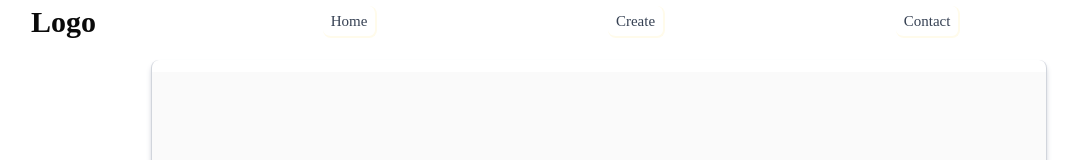
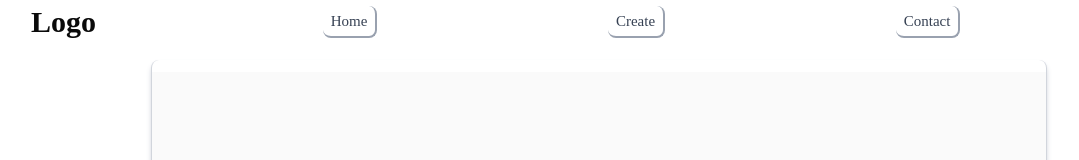
Before and after one commit to PREPMND/BlogMait, a Next.js app: page / in a window 1280 px wide. Shown: the top 160 px of the page, without its empty margins (41-1120 px from the left). Built offline with nearby package versions, Linux system fonts and the light colour scheme.

Commit message:
Aug 5, 2026, 3:23 PM

```diff
--- a/components/layout/header.tsx
+++ b/components/layout/header.tsx
@@ -21,7 +21,7 @@ export default function Header() {
                     {
                         navItems.map((item) => (
                             <Link className={`${item.label=='Contact'?'hidden md:flex':'flex'}
-                            border-b-2 border-r-2 border-amber-50
+                            border-b-2 border-r-2 border-gray-400
 
                             hover:border-gray-400 transition-all duration-300 py-1 px-2 text-[15px] rounded-md
                             `} key={item.label} href={item.href}>
```
